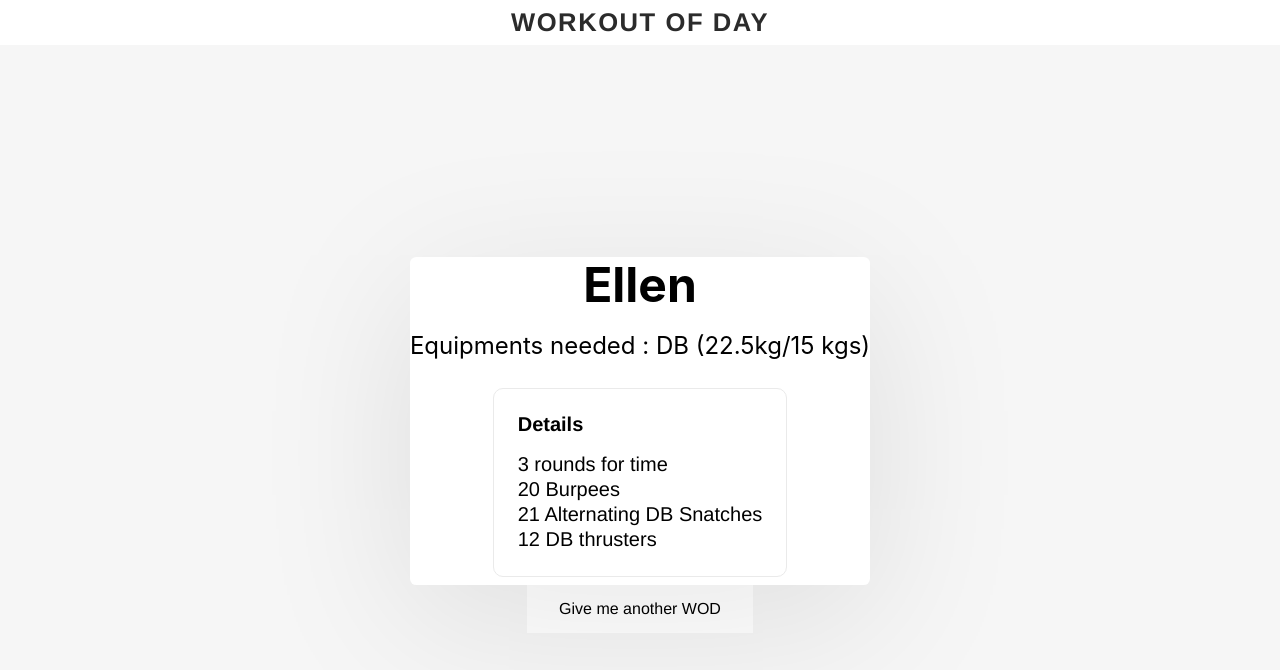
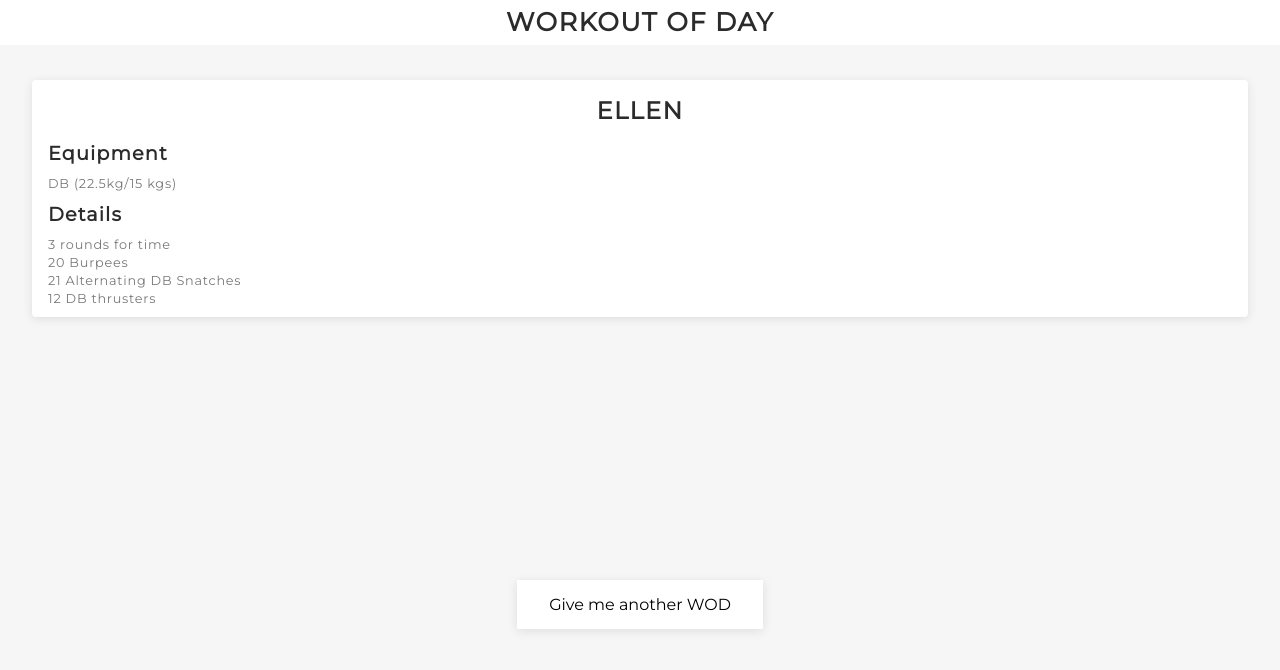
Before and after one commit to kjkaizens/givemeawod, a Next.js app: page /wod_data in a window 1280 px wide. Shown: the top 670 px of the page. Built offline with nearby package versions, Linux system fonts and the light colour scheme.

Commit message:
new design

```diff
--- a/pages/[alias].tsx
+++ b/pages/[alias].tsx
@@ -8,10 +8,9 @@ import data from './wod_data.json'
 
 const Details = (props: { description: string }) => {
   return (
-    <>
-      <h2>Details </h2>
+    <p className={styles.description}>
         {props.description.split('\n').map((text,index) => <p key = {index} id = {index.toString()}>{text}</p>)}
-    </>
+    </p>
   )
 }
 
@@ -22,20 +21,15 @@ const WodCard = (props: { name:string, equipments: string, description: string,
         {props.name}
       </h1>
 
-      <p className={styles.description}>
-        Equipments needed :  {props.equipments}
+      <p>
+        <div className={styles.subtitle}>Equipment</div>
+        <div className={styles.description}>{props.equipments.split(',').map((text,index) => <p key = {index} id = {index.toString()}>{text}</p>)}</div>
       </p>
 
-      <div className={styles.grid}>
-        {props.video ?
-          <a href={props.video} className={styles.card}>
+      <p>
+        <div  className={styles.subtitle}>Details</div>
         <Details description={props.description} />
-          </a>
-          :
-          <div className={styles.card}>
-            <Details description={props.description} />
-          </div>}
-      </div>
+      </p>
     </div>
   )
 }
@@ -101,17 +95,19 @@ const Home: NextPage = () => {
     const new_wod_data = data[x]
     return(
       <PageLayout>
+         <div className={styles.wrapper}>
             <WodCard {...new_wod_data}/>
             <RandomWodButton/>
-        {/* <RehabWodButton/> */}
+        </div>
     </PageLayout>
     )
   }
   return (
     <PageLayout>
+      <div className={styles.wrapper}>
         <WodCard {...wod_data}/>
         <RandomWodButton/>
-      {/* <RehabWodButton/> */}
+      </div>
     </PageLayout>
   )
 }
--- a/pages/_app.tsx
+++ b/pages/_app.tsx
@@ -5,6 +5,7 @@ import type { AppProps } from 'next/app';
 
 function MyApp({ Component, pageProps }: AppProps) {
   return <>
+  <link href='https://fonts.googleapis.com/css?family=Montserrat' rel='stylesheet'></link>
   <Navbar></Navbar>
   <Component {...pageProps} />
   </>
--- a/pages/wod_data.json
+++ b/pages/wod_data.json
@@ -2,42 +2,42 @@
     "name": "Rowing in the deep",
     "equipments":  "Rowing machine",
     "description": " For Time \n 15-14-13-12-11-10-9-8-7-6-5-4-3-2-1 reps of:\nCalorie Row \nBurpees",
-    "video":"https://www.instagram.com/reel/Cb2Qz-DjjIp/",
+    "video":"",
     "alias" : "15042022"
 },
 {
     "name": "Fatigued Muscle Ups",
     "equipments":  " Bar, Assault Bike, Bar Bell",
     "description": " As many reps until first NO-REP.  \n8 Cal Assault Bike \n5 Bar Over Burpees \n1 Bar Muscle ups",
-    "video":"https://www.instagram.com/reel/CbkyUvTDVHp/",
+    "video":"",
     "alias": "16042022"
 },
 {
     "name": "For Time",
     "equipments":  " Bar, Rowing Machine, Bar Bell, Wall" ,
     "description": " For Time \n 20 Pull-Ups \n 500 m row \n 20 thrusters \n 500 m row\n 20 Toe to Bars\n500 m row\n20 Hand stand Push up.",
-    "video":"https://www.instagram.com/reel/CbnYaH5Dioi/",
+    "video":"",
     "alias": "17042022"
 },
 {
     "name": "AMRAP 15",
     "equipments":  "Rowing Machine",
     "description": "As many reps as possible in 15 mins\n  20 Push-ups\n 30 Sit-ups\n 40 Cal Row.",
-    "video":"https://www.instagram.com/reel/CbdbzcbDa1M/",
+    "video":"",
     "alias": "18042022"
 },
 {
     "name": "AMRAP 10",
     "equipments":  " Kettle Bells (24kgs, 12kgs)" ,
     "description": "As many reps as possible in 10 mins\n 10 KB Swing (24kgs)\n 20 m KB carry (24kgs)\n 10 KB Sit-ups (12kgs)\n 10 KB Clean + Jerk (12kgs)",
-    "video":"https://www.instagram.com/reel/CcVprh7DzBr/",
+    "video":"",
     "alias": "19042022"
 },
 {
     "name": "EMOM 36",
     "equipments":  "Rowing Machine, DB (8kgs), Lat Extension Machine, Inclined Sit-ups" ,
     "description": "Every minute of minute for 36 mins\n 12 Cal row\n 8+8 DB Triceps extension (8kgs)\n 15 Seated in & outs\n 10 Burpees\n 12 Lat extension\n 12 inclined Sit-ups",
-    "video":"https://www.instagram.com/reel/CcYrJvTju4z/",
+    "video":"",
     "alias": "20042022"
 },
 {
@@ -50,7 +50,7 @@
     "name": "3 X AMRAP 8",
     "equipments":  "Rowing Machine" ,
     "description": "As many reps as possible in 8 mins\n 15 Cal row\n10 Pistols\n \n -- 3 mins break -- \n \n As many reps as possible in 8 mins \n 10 5m shuttle run\n 20 Air Squats\n \n -- 3 mins break -- \n \n As many reps as possible in 8 mins\n 10 DB Shoulder Press (12kgs)\n 14 Forward Lunges \n 20 Sit-ups \n 7 Burpees",
-    "video": "https://www.instagram.com/reel/Ccm1AZgjwez/",
+    "video": "",
     "alias": "22042022"
 
 },
@@ -97,7 +97,7 @@
 {
     "name": "CrossFit Open 22.1 ",
     "equipments":  "Box, DB (22.5kgs/15kgs), Wall" ,
-    "description": "Complete as many rounds as possible in 15 minutes of\n 3 wall walks\n12 dumbbell snatches\n 15 box jump-overs ",
+    "description": "Complete as many rounds as possible\n in 15 minutes of\n 3 wall walks\n12 dumbbell snatches\n 15 box jump-overs ",
     "video": "",
     "alias": "30042022"
 
@@ -105,7 +105,7 @@
 {
     "name": "AMRAP 12",
     "equipments":  "Jump ropes" ,
-    "description": "Complete as many rounds as possible in 15 minutes of\n10 Burpees\n25 Double under's",
+    "description": "Complete as many rounds as possible\n  in 15 minutes of\n10 Burpees\n25 Double under's",
     "video": "",
     "alias": "31042022"
 
@@ -121,7 +121,7 @@
 {
     "name": "AMRAP 10",
     "equipments":  "Bar, 50/60cm Box" ,
-    "description": "As many rounds as possible in 10 mins\n 6 Toe to Bars \n6 Box over burpees\n 10 Pistol Squats",
+    "description": "As many rounds as possible \n in 10 mins\n 6 Toe to Bars \n6 Box over burpees\n 10 Pistol Squats",
     "video": "",
     "alias": "02052022"
 
@@ -129,14 +129,14 @@
 {
     "name": "5 rounds x E4M",
     "equipments":  "Rowing Machine, Thread mill " ,
-    "description": "Every 4 mins until you reach 500 Calories on rowing machine \n 500m rowing \n200m run",
+    "description": "Every 4 mins until you reach\n  500 Calories on rowing machine \n 500m rowing \n200m run",
     "video": "",
     "alias": "03052022"
 },
 {
     "name": "EMOM 10",
     "equipments":  "Barbell, Weights" ,
-    "description": "Every minute of minute for 36 mins \n 5 Power Clean & Jerks @ 60/40 kg",
+    "description": "Every minute of minute \n for 36 mins \n 5 Power Clean & Jerks @ 60/40 kg",
     "video": "",
     "alias": "04052022"
 
@@ -152,7 +152,7 @@
 {
     "name": "EMOM 16",
     "equipments":  "None" ,
-    "description": "Every minute of minute for 15 mins \n10 x 5 m shuttle run \n 10 x Burpees \n 20 Situps \n 20 Alternating Lunges",
+    "description": "Every minute of minute \n for 15 mins \n10 x 5 m shuttle run \n 10 x Burpees \n 20 Situps \n 20 Alternating Lunges",
     "video": "",
     "alias": "06052022"
 
--- a/styles/Home.module.css
+++ b/styles/Home.module.css
@@ -2,6 +2,7 @@
   padding: 0 2rem;
   background-color:#F6F6F6;
 }
+
 
 .main {
   min-height: 100vh;
@@ -41,21 +42,43 @@
 }
 
 .title {
-  margin: 0;
-  line-height: 1.15;
-  font-size: 3rem;
+  font-family: 'Montserrat';
+  font-style: normal;
+  font-weight: bold;
+  font-size: 24px;
+  line-height: 29px;
+  text-align: center;
+  letter-spacing: 0.06em;
+  text-transform: uppercase;
+
+  color: #2B2B2B;
+
 }
 
-.title,
-.description {
-  text-align: center;
+.subtitle {
+  margin: 1rem;
+  font-family: 'Montserrat';
+  font-style: normal;
+  font-weight: 700;
+  font-size: 1.2rem;
+  line-height: 1.5rem;
+  letter-spacing: 0.06em;
+
+  color: #2B2B2B;
+
 }
 
 .description {
-  margin: 1rem 0;
-  line-height: 1.5;
-  font-size: 1.5rem;
+  margin: 1rem;
+  font-family: 'Montserrat';
+  font-style: 900;
+  font-weight: 400;
+  font-size: .8rem;
+  line-height: .4;
+  letter-spacing: 0.06em;
+  color: #787878;
 }
+
 
 .code {
   background: #fafafa;
@@ -75,7 +98,6 @@
 }
 
 .card {
-  font-family: 'Helvetica';
   margin: .5rem;
   padding: 1.5rem;
   text-align: left;
@@ -117,17 +139,20 @@ a.card:active {
   }
 }
 
+/* .wrapper {
+  position: absolute;
+  min-height: 100vh;
+} */
+
 .randomWodButton{
-  font-family: 'Helvetica';
-  font-style: normal;
+  top: 10rem;
+  position: relative;
   background-color: #FFFFFF; /* Green */
   border: none;
   color: black;
   padding: 15px 32px;
-  text-align: center;
-  text-decoration: none;
-  display: inline-block;
   font-size: 16px;
+  box-shadow: 0px 2px 10px rgba(0, 0, 0, 0.1);
 }
 
 .rehabWodButton{
@@ -151,9 +176,7 @@ a.card:active {
 
 .navbarTitle{
   /* position: relative;   */
-  font-family: 'Helvetica';
-  font-style: normal;
-  font-weight: 600;
+  font-weight: bold;
   font-size: 1.6rem;
   line-height: 2.0rem;
   margin: .4rem;
@@ -166,9 +189,13 @@ a.card:active {
   color: #2B2B2B;
 }
 
+
 .infocard{
-  position: relative;
+  position: absolute;
+  top: 5rem;
+  left: 2rem;
+  right: 2rem;
   background: #FFFFFF;
-  box-shadow: 0rem 2rem 10rem rgba(0, 0, 0, 0.1);
-  border-radius: .4rem;
+  box-shadow: 0px 2px 10px rgba(0, 0, 0, 0.1);
+  border-radius: 4px;
 }
--- a/styles/globals.css
+++ b/styles/globals.css
@@ -2,8 +2,6 @@ html,
 body {
   padding: 0;
   margin: 0;
-  font-family: -apple-system, BlinkMacSystemFont, Segoe UI, Roboto, Oxygen,
-    Ubuntu, Cantarell, Fira Sans, Droid Sans, Helvetica Neue, sans-serif;
 }
 
 a {
@@ -13,4 +11,5 @@ a {
 
 * {
   box-sizing: border-box;
+  font-family:'Montserrat';
 }
```
Lines whose indentation alone changed are shown as unchanged.
